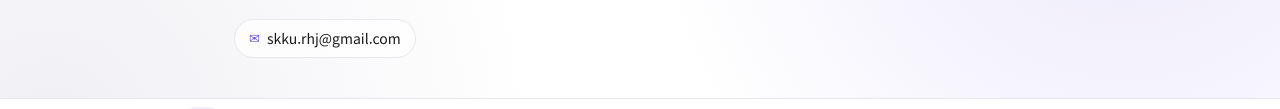
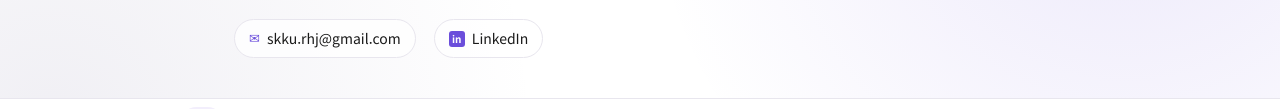
Before and after one commit to heejyo-ryu/pf-2026, a plain HTML site: page index.html in a window 1280 px wide. Shown: the part 202-311 px from the top of the page. Drawn offline with Linux system fonts and the light colour scheme.

Commit message:
portfolio: version 2.3
Co-Authored-By: Claude Opus 5.5 <noreply@anthropic.com>

```diff
--- a/index.html
+++ b/index.html
@@ -358,6 +358,11 @@
       transition:border-color .15s, color .15s, box-shadow .15s;
     }
     .contact-row a::before{content:"✉"; color:var(--accent); font-size:13px;}
+    .contact-row a[href*="linkedin.com"]::before{
+      content:"in"; display:inline-flex; align-items:center; justify-content:center;
+      width:16px; height:16px; border-radius:3px; background:var(--accent); color:#fff;
+      font-size:10px; font-weight:700; line-height:1;
+    }
     .contact-row a:hover{border-color:var(--accent); color:var(--accent); box-shadow:0 4px 14px rgba(107,78,219,.15);}
 
     nav.toc a.active{background:var(--accent-soft); color:var(--accent); font-weight:700;}
@@ -471,6 +476,7 @@
     <h1>PM부터 CX, 담당 프로덕트부터 조직의 생산성까지 —<br>경계를 넘나들며 <span class="mark">문제를 끝까지 풀어내는</span> <span style="white-space:nowrap">PM 류희정입니다.</span></h1>
     <div class="contact-row">
       <a href="mailto:skku.rhj@gmail.com">skku.rhj@gmail.com</a>
+      <a href="https://www.linkedin.com/in/%ED%9D%AC%EC%A0%95-%EB%A5%98-b9375a280" target="_blank" rel="noopener">LinkedIn</a>
     </div>
   </div>
 </header>
@@ -757,7 +763,7 @@
 <footer>
   <div class="wrap">
     <p class="inquiry">더 자세한 내용(구체적인 지표와 협업 과정 등)은 문의해 주세요.</p>
-    <p><a href="mailto:skku.rhj@gmail.com">skku.rhj@gmail.com</a></p>
+    <p><a href="mailto:skku.rhj@gmail.com">skku.rhj@gmail.com</a> · <a href="https://www.linkedin.com/in/%ED%9D%AC%EC%A0%95-%EB%A5%98-b9375a280" target="_blank" rel="noopener">LinkedIn</a></p>
   </div>
 </footer>
 
```
